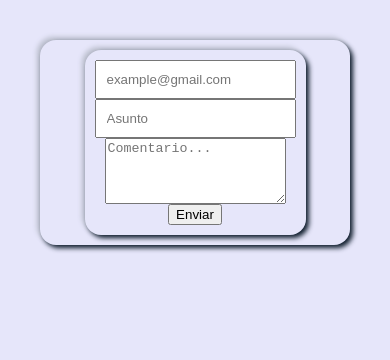
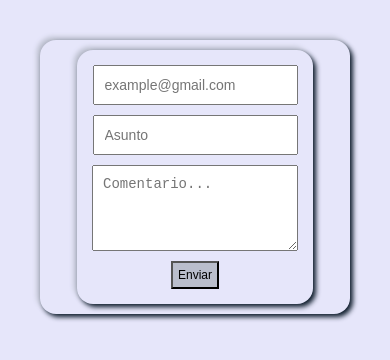
Before and after one commit to FranciscoDJVI/Portafolio, a React (Vite) app in the folder portafolio/: page /contacts in a window 390 px wide. Shown: the top 360 px of the page. Built offline with nearby package versions, Linux system fonts and the light colour scheme; a web font is replaced by a local one.

Commit message:
add media-query of contact-fomr

```diff
--- a/portafolio/src/App.css
+++ b/portafolio/src/App.css
@@ -184,6 +184,19 @@
   }
   .contact-div .contact-form input {
     padding: 10px;
+    margin: 5px;
+    font-size: 14px;
+  }
+  .contact-div .contact-form textarea {
+    padding: 10px;
+    margin: 5px;
+    font-size: 14px;
+  }
+  .contact-div .contact-form button {
+    padding: 5px;
+    margin: 5px;
+    font-size: 12px;
+    background: #babecc;
   }
 }
 
@@ -329,4 +342,46 @@
     color: #212121;
     z-index: 1;
   }
+  .contact-div {
+    display: flex;
+    flex-direction: row;
+    flex-wrap: wrap;
+    align-items: center;
+    justify-content: center;
+    box-shadow:
+      3px 3px 5px #0d1b2a,
+      -3px -3px 5px #babecc;
+    border-radius: 16px;
+    padding: 10px;
+    height: fit-content;
+  }
+  .contact-div .contact-form {
+    display: flex;
+    flex-direction: column;
+    flex-wrap: wrap;
+    align-items: center;
+    justify-content: center;
+    box-shadow:
+      3px 3px 5px #0d1b2a,
+      -3px -3px 5px #babecc;
+    border-radius: 16px;
+    padding: 10px;
+    height: fit-content;
+  }
+  .contact-div .contact-form input {
+    padding: 10px;
+    margin: 5px;
+    font-size: 14px;
+  }
+  .contact-div .contact-form textarea {
+    padding: 10px;
+    margin: 5px;
+    font-size: 14px;
+  }
+  .contact-div .contact-form button {
+    padding: 5px;
+    margin: 5px;
+    font-size: 12px;
+    background: #babecc;
+  }
 }
```
